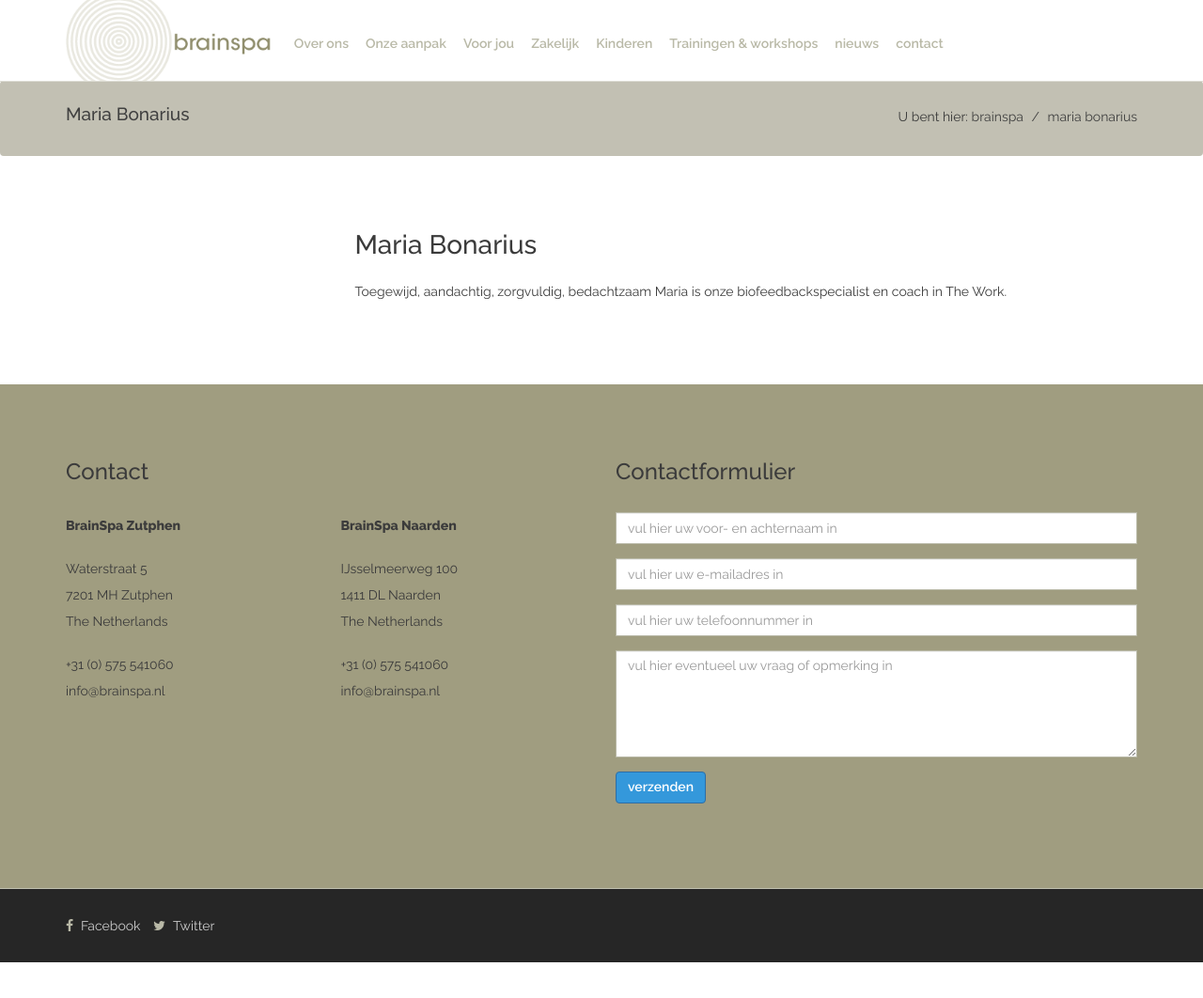
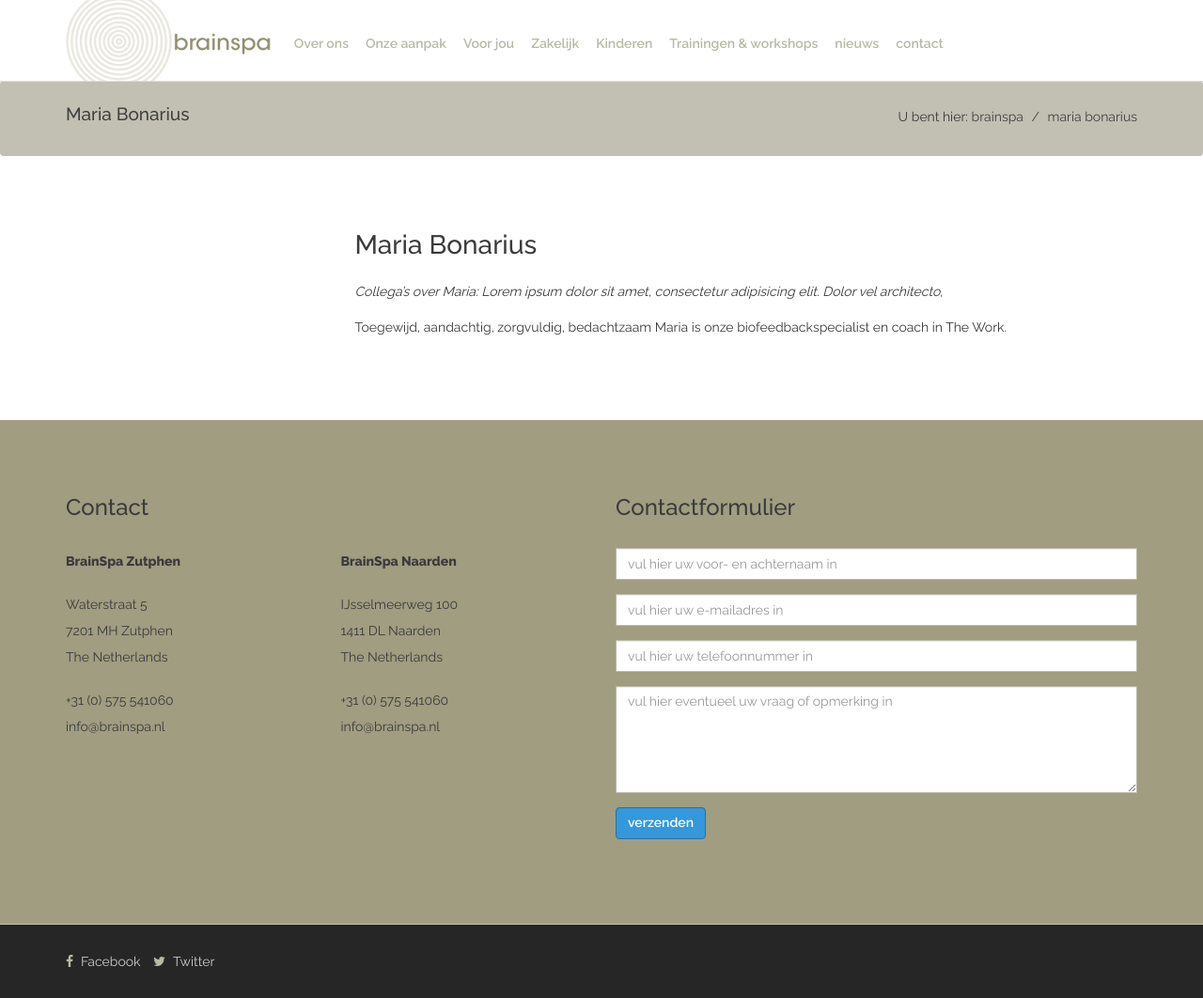
Before and after one commit to dveninga/brainspa, a Jekyll site: the page built from _posts/team/2015-11-05-maria-bonarius.md, in a window 1280 px wide and 1062 px high. Shown: the whole window at 94% size. Built offline with Jekyll 4.4.1, drawn with Linux system fonts in a browser that asks for light colours.

Commit message:
stylaanpassingen

```diff
--- a/_layouts/nieuws.html
+++ b/_layouts/nieuws.html
@@ -16,8 +16,8 @@ layout: default
 					{% for post in site.tags['nieuws'] %}
 					<div class="col-sm-12">
 						<div class="content-wrapper">
+							<h2 class="pageTitle"><a href="{{post.url}}" title="lees meer {{post.title}}">{{post.title}}</a></h2>
 							<p class="post-meta">{{ post.date | date: "%F" }}</p>
-							<h2 class="pageTitle"><a href="{{post.url}}" title="lees meer {{post.title}}">{{post.title}}</a></h2>
 							{{post.excerpt}}
 							<a href="{{post.url}}" class="btn btn-primary" title="lees meer {{post.title}}">lees meer</a>
 						</div>
--- a/_posts/team/2015-11-05-maria-bonarius.md
+++ b/_posts/team/2015-11-05-maria-bonarius.md
@@ -7,4 +7,6 @@ tags:
 permalink: maria-bonarius
 sitemap: false
 ---
+*Collega's over Maria: Lorem ipsum dolor sit amet, consectetur adipisicing elit. Dolor vel architecto,*
+
 Toegewijd, aandachtig, zorgvuldig, bedachtzaam Maria is onze biofeedbackspecialist en coach in The Work.
--- a/assets/css/3-sections/_nieuws.sass
+++ b/assets/css/3-sections/_nieuws.sass
@@ -1,5 +1,4 @@
 .content.nieuws
-	text-align: center
 	.content-wrapper
 		padding-left: 60px
 		padding-right: 60px
```
Also changed, not shown: _posts/team/2015-11-06-ives-prgomet.md (+2 -0 lines), _posts/team/2015-11-07-marion-gottgens.md (+2 -0 lines), assets/css/style.css, 1 other file.
